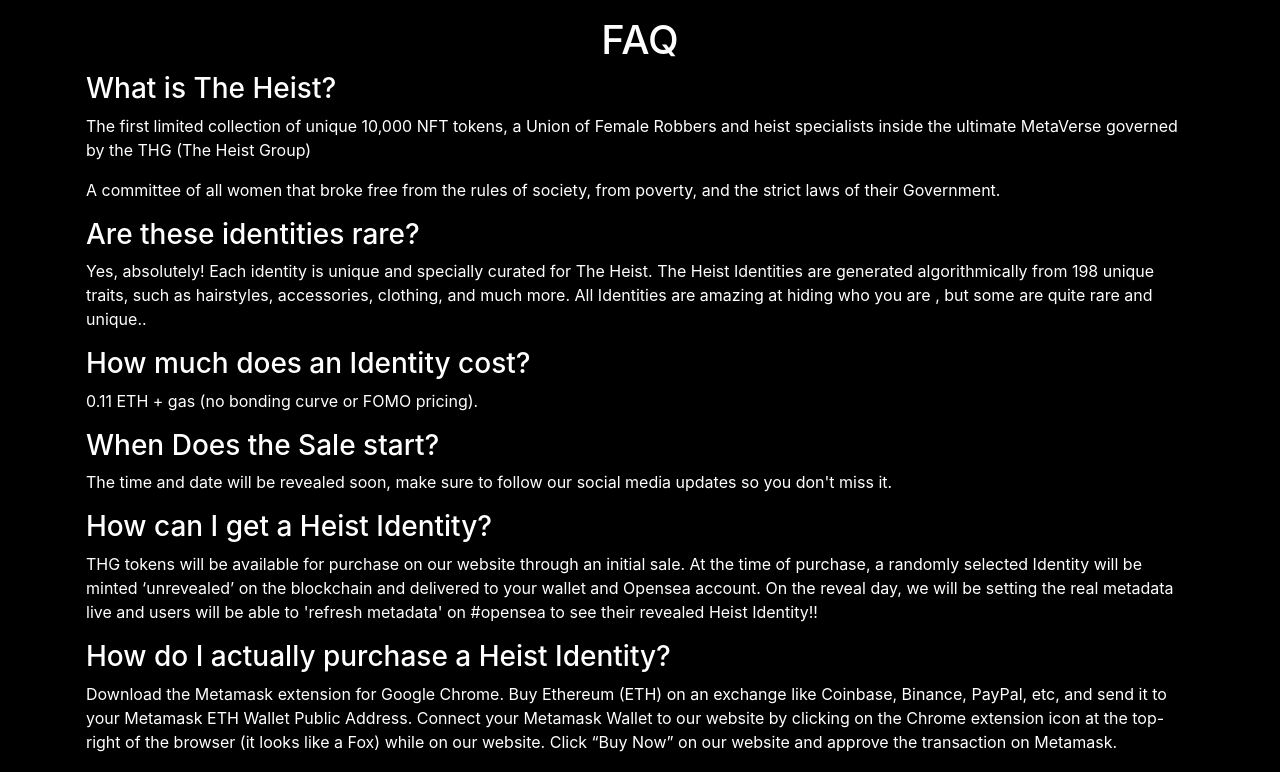
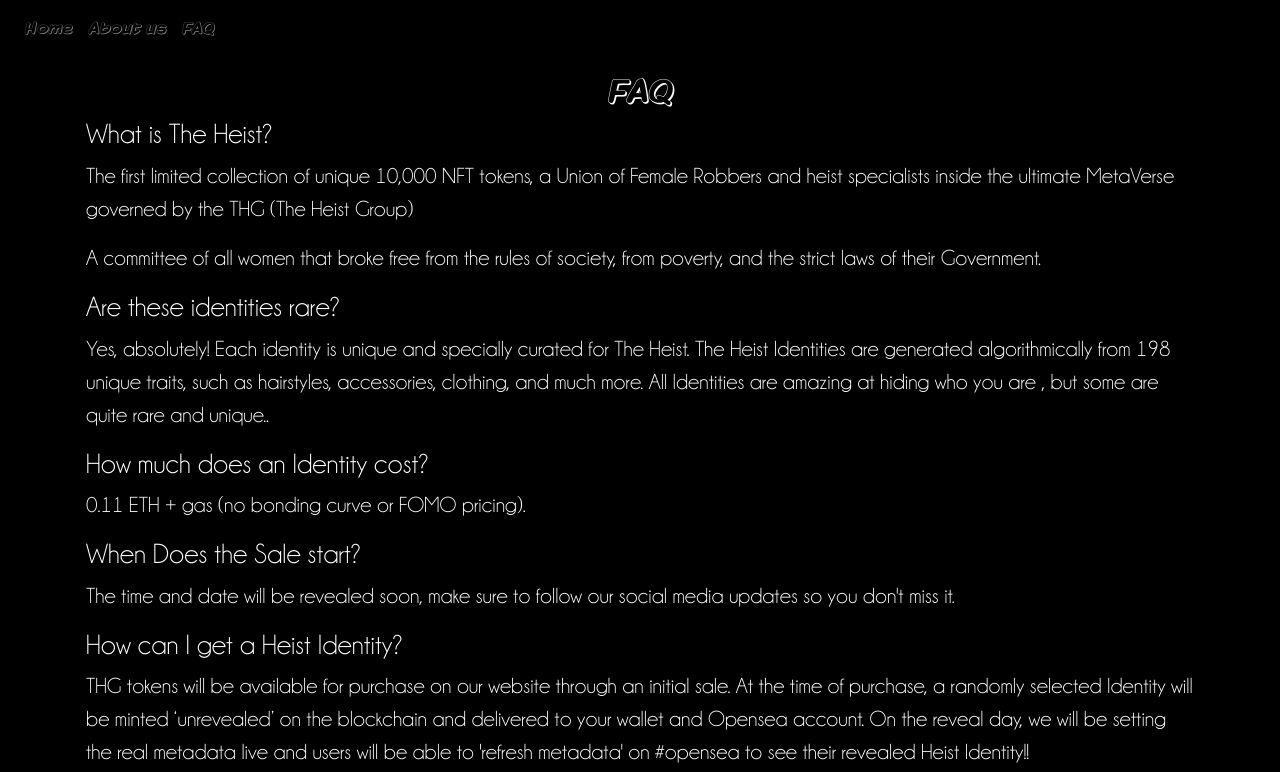
Before and after one commit to martoast/theheist, a Nuxt app: page /faq in a window 1280 px wide. Shown: the top 772 px of the page. Built offline with nearby package versions, Linux system fonts and the light colour scheme.

Commit message:
nav to faq

```diff
--- a/layouts/about.vue
+++ b/layouts/about.vue
@@ -8,6 +8,7 @@
           <b-nav-item class="item text-white" href="/about-us"
             >About us</b-nav-item
           >
+          <b-nav-item class="item text-white" href="/faq">FAQ</b-nav-item>
         </b-navbar-nav>
       </b-collapse>
     </b-navbar>
--- a/pages/faq.vue
+++ b/pages/faq.vue
@@ -47,3 +47,42 @@
     </b-container>
   </div>
 </template>
+<script>
+export default {
+  layout: "about",
+};
+</script>
+<style scoped>
+@font-face {
+  font-family: "Abys";
+  font-style: normal;
+  font-weight: 400;
+  font-display: swap;
+  src: url("~assets/fonts/abys-regular.otf") format("truetype");
+}
+
+@font-face {
+  font-family: "komik";
+  font-style: normal;
+  font-weight: 400;
+  font-display: swap;
+  src: url("~assets/fonts/komik.ttf") format("truetype");
+}
+
+@font-face {
+  font-family: "Champange";
+  font-style: normal;
+  font-weight: 400;
+  font-display: swap;
+  src: url("~assets/fonts/Champagne.ttf") format("truetype");
+}
+
+.about {
+  font-family: "Champange";
+  font-size: 22px;
+}
+.title {
+  font-family: "komik";
+  font-size: 32px;
+}
+</style>
```
